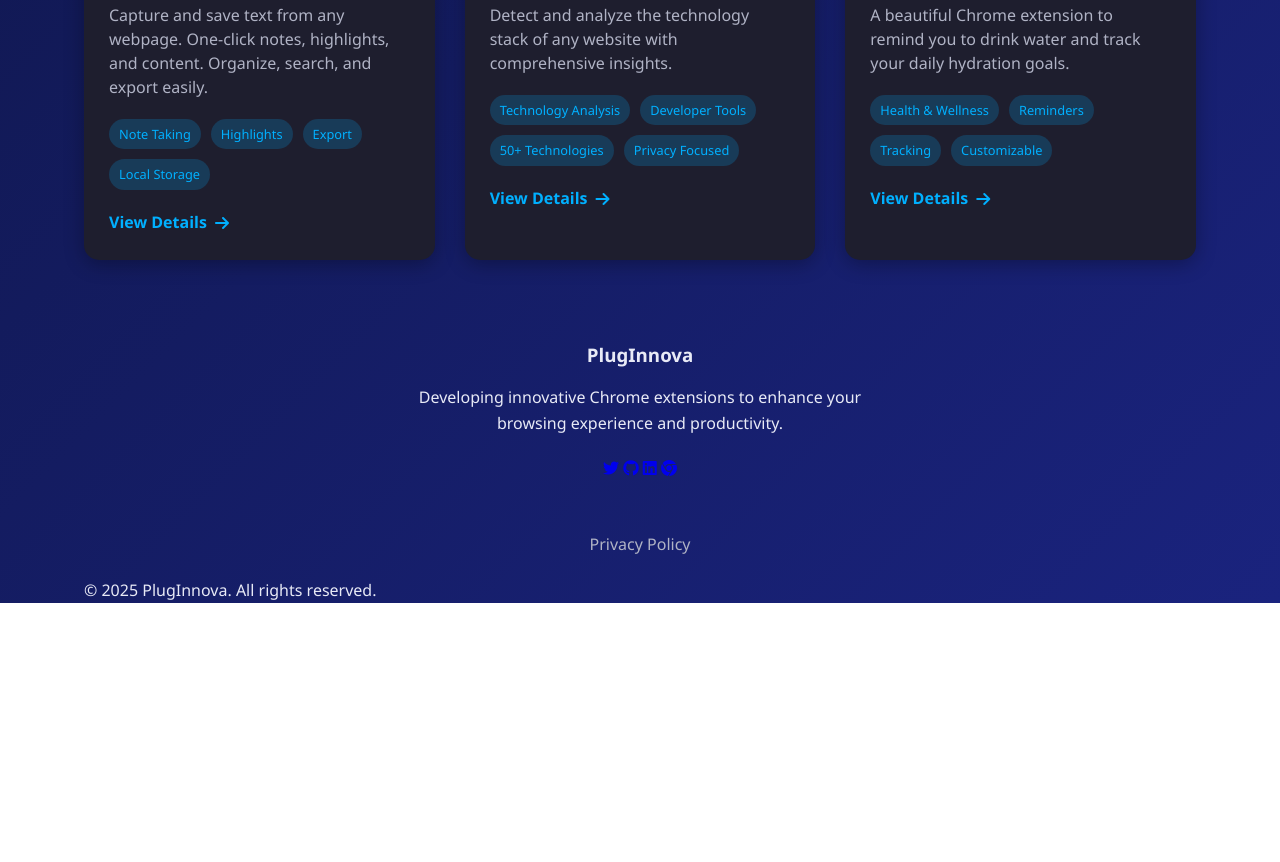
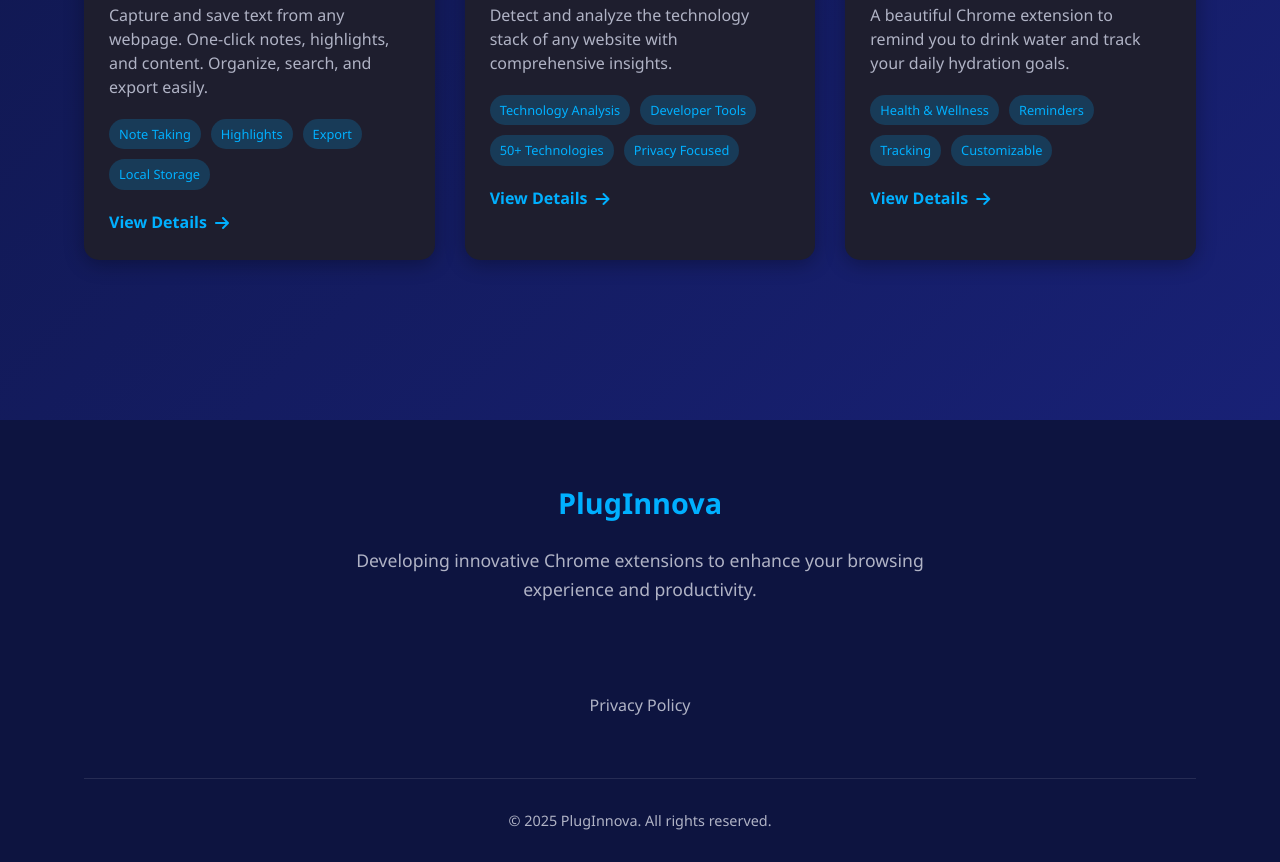
Before and after one commit to tabrejansary/PlugInnova, a plain HTML site: page index.html in a window 1280 px wide. Shown: the part 1032-1894 px from the top of the page. Before the commit the page ends 1635 px from the top, so only its background shows below. Drawn offline with Linux system fonts and the light colour scheme.

Commit message:
Update index.html

```diff
--- a/index.html
+++ b/index.html
@@ -271,37 +271,63 @@ a:hover {
     gap: 30px;
 }
 
+/* Footer Styles */
+footer {
+    background: var(--primary-dark);
+    margin-top: 80px;
+    padding: 60px 0 30px;
+}
+
+.footer-content {
+    text-align: center;
+}
+
 .footer-column {
-    max-width: 500px;
+    max-width: 600px;
+    margin: 0 auto;
 }
 
 .footer-column h3 {
-    margin-bottom: 15px;
+    margin-bottom: 20px;
+    color: var(--accent);
+    font-size: 1.8rem;
 }
 
 .footer-column p {
-    margin-bottom: 20px;
-}
-
-.social-links {
-    justify-content: center;
+    margin-bottom: 30px;
+    color: var(--text-secondary);
+    font-size: 1.1rem;
+    line-height: 1.6;
 }
 
 .footer-links {
     display: flex;
     justify-content: center;
-    gap: 30px;
-    margin: 20px 0;
+    gap: 40px;
+    margin: 30px 0;
 }
 
 .footer-links a {
     color: var(--text-secondary);
     text-decoration: none;
     transition: var(--transition);
+    font-weight: 500;
 }
 
 .footer-links a:hover {
     color: var(--accent);
+}
+
+.copyright {
+    text-align: center;
+    padding-top: 30px;
+    border-top: 1px solid rgba(255, 255, 255, 0.1);
+    margin-top: 30px;
+}
+
+.copyright p {
+    color: var(--text-secondary);
+    font-size: 0.9rem;
 }
 
         /* Responsive Styles */
@@ -442,26 +468,24 @@ a:hover {
 </section>
 
 <!-- Footer -->
-<footer id="contact">
+<footer id="contact" style="background: var(--primary-dark); margin-top: 80px; padding: 60px 0 30px;">
     <div class="container">
-        <div class="footer-content" style="text-align: center; display: flex; flex-direction: column; align-items: center; gap: 30px;">
-            <div class="footer-column" style="max-width: 500px;">
-                <h3 style="margin-bottom: 15px;">PlugInnova</h3>
-                <p style="margin-bottom: 20px;">Developing innovative Chrome extensions to enhance your browsing experience and productivity.</p>
-                <div class="social-links" style="justify-content: center;">
-                    <a href="#"><i class="fab fa-twitter"></i></a>
-                    <a href="#"><i class="fab fa-github"></i></a>
-                    <a href="#"><i class="fab fa-linkedin"></i></a>
-                    <a href="#"><i class="fab fa-chrome"></i></a>
-                </div>
+        <div class="footer-content" style="text-align: center;">
+            <div class="footer-column" style="max-width: 600px; margin: 0 auto;">
+                <h3 style="margin-bottom: 20px; color: var(--accent); font-size: 1.8rem;">PlugInnova</h3>
+                <p style="margin-bottom: 30px; color: var(--text-secondary); font-size: 1.1rem; line-height: 1.6;">
+                    Developing innovative Chrome extensions to enhance your browsing experience and productivity.
+                </p>
             </div>
 
-            <div class="footer-links" style="display: flex; justify-content: center; gap: 30px; margin: 20px 0;">
-                <a href="#" style="color: var(--text-secondary); text-decoration: none; transition: var(--transition);">Privacy Policy</a>
+            <div class="footer-links" style="display: flex; justify-content: center; gap: 40px; margin: 30px 0;">
+                <a href="#" style="color: var(--text-secondary); text-decoration: none; transition: var(--transition); font-weight: 500;">
+                    Privacy Policy
+                </a>
             </div>
         </div>
-        <div class="copyright">
-            <p>&copy; 2025 PlugInnova. All rights reserved.</p>
+        <div class="copyright" style="text-align: center; padding-top: 30px; border-top: 1px solid rgba(255, 255, 255, 0.1); margin-top: 30px;">
+            <p style="color: var(--text-secondary); font-size: 0.9rem;">&copy; 2025 PlugInnova. All rights reserved.</p>
         </div>
     </div>
 </footer>
```
